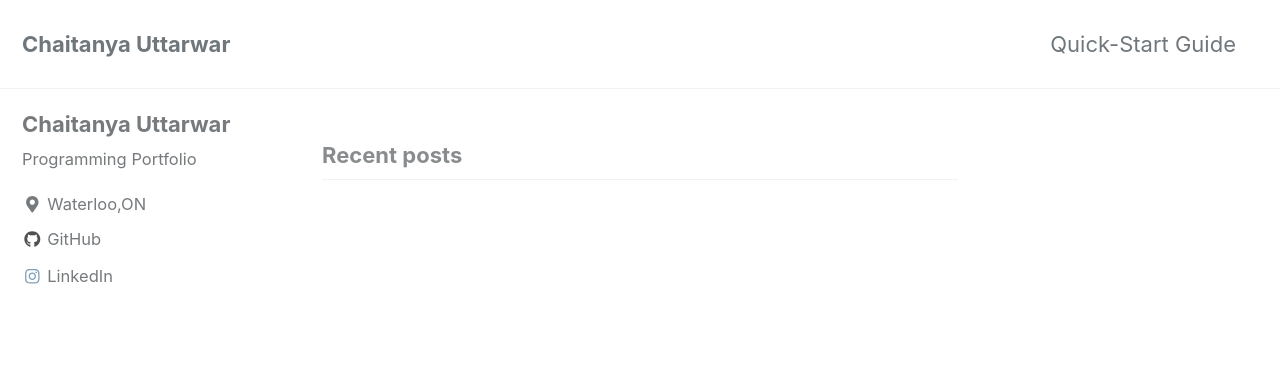
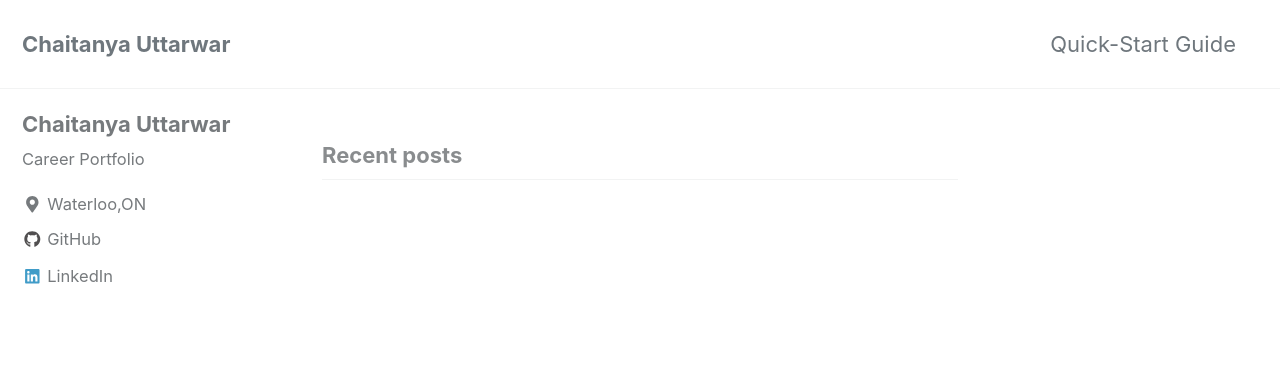
Before and after one commit to chaitanya046/chaitanya046.github.io, a Jekyll site: the page built from index.html, in a window 1280 px wide. Shown: the top 373 px of the page. Built offline with Jekyll 4.4.1, drawn with Linux system fonts in a browser that asks for light colours; cached includes are drawn as plain includes; nearby versions of some CDN libraries; the list of posts is cut into pages by our own code.

Commit message:
icon update

```diff
--- a/_config.yml
+++ b/_config.yml
@@ -108,7 +108,7 @@ analytics:
 author:
   name             : "Chaitanya Uttarwar"
   avatar           : # path of avatar image, e.g. "/assets/images/bio-photo.jpg"
-  bio              : "Programming Portfolio"
+  bio              : "Career Portfolio"
   location         : "Waterloo,ON"
   email            : #email
   links:
@@ -128,7 +128,7 @@ author:
       icon: "fab fa-fw fa-github"
       url: "https://github.com/chaitanya046"
     - label: "LinkedIn"
-      icon: "fab fa-fw fa-instagram"
+      icon: "fab fa-fw fa-linkedin"
       url: "https://www.linkedin.com/in/chaitanya-uttarwar-32615555/"
 
 # Site Footer
```
